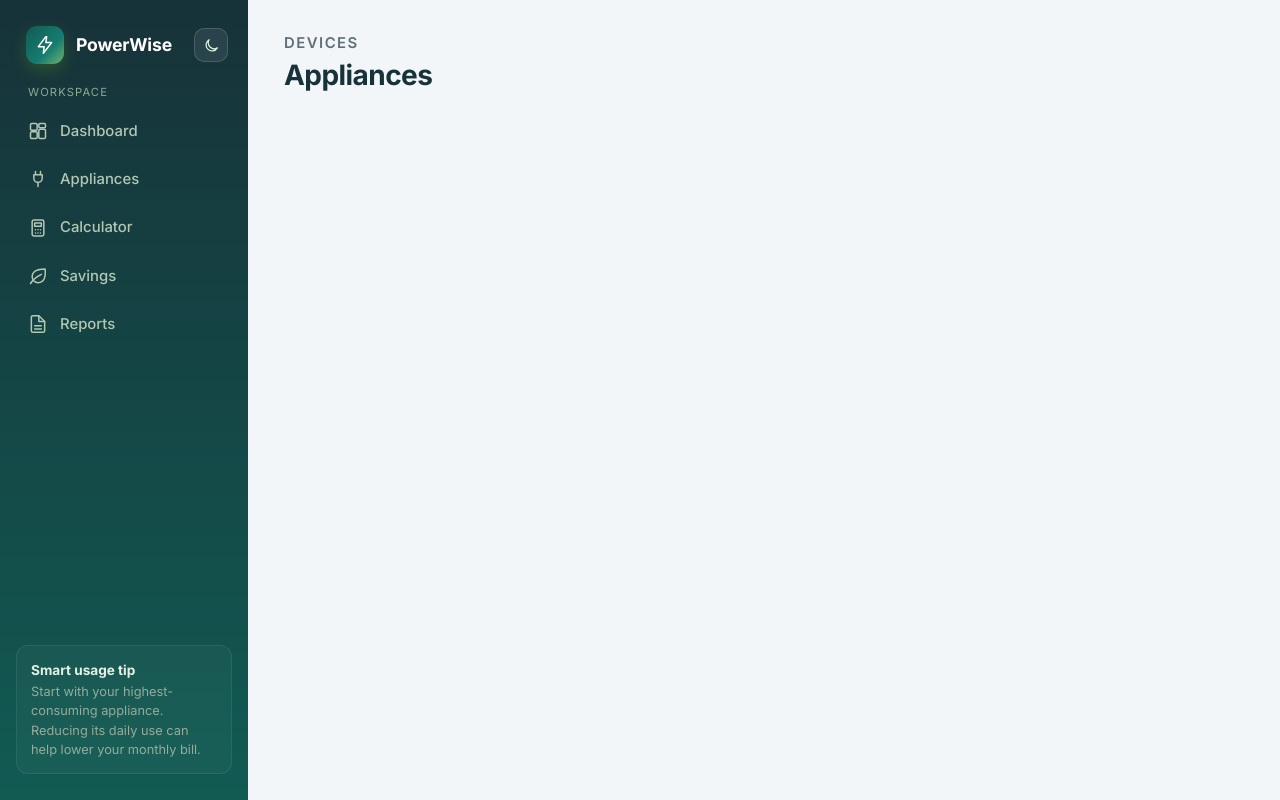
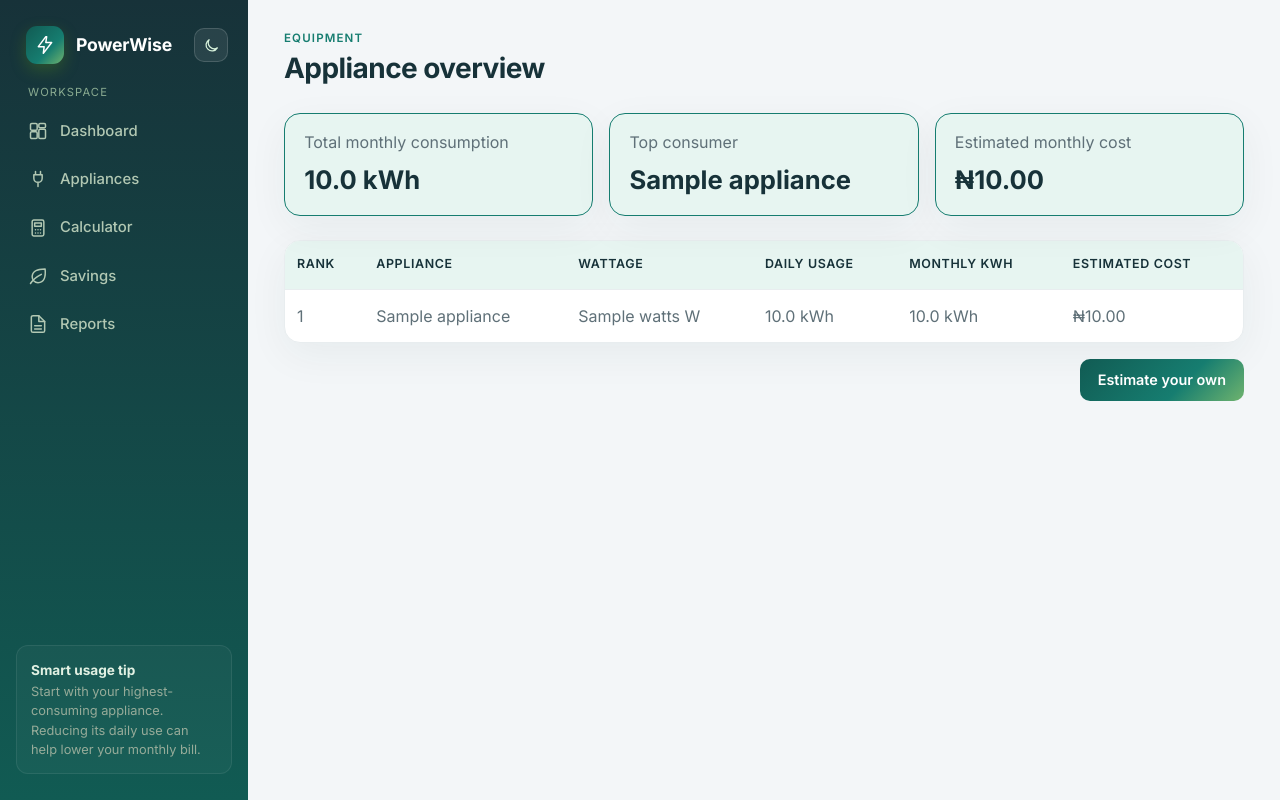
Before and after one commit to SAMMIE00/Powerwise, a Flask app: template Templates/appliances.html in a window 1280 px wide. Run offline with Flask 3, Linux system fonts and the light colour scheme; the template is opened without the code that fills it: most values are stand-ins (such as "Sample title", 1, 10 or a date in 2020).

Commit message:
added some functionality

```diff
--- a/Templates/appliances.html
+++ b/Templates/appliances.html
@@ -1,24 +1,57 @@
-<!DOCTYPE html>
-<html lang="en">
-<head>
-    <meta charset="UTF-8">
-    <meta name="viewport" content="width=device-width, initial-scale=1.0">
-    <title>Document</title>
-</head>
-<body>
-    {% extends "base.html" %}
+{% extends 'base.html' %}
+{% block title %}Powerwise Appliances{% endblock %}
+{% block head %}
+<link rel="stylesheet" href="{{ url_for('static', filename='appliances.css') }}">
+{% endblock %}
+{% block content %}
+<section class="page-header">
+    <div>
+        <p class="eyebrow">Equipment</p>
+        <h1>Appliance overview</h1>
+    </div>
+</section>
 
-{% block title %}Appliances{% endblock %}
+<section class="summary-grid">
+    <div class="summary-card highlight">
+        <span>Total monthly consumption</span>
+        <strong>{{ '%.1f' % (appliances|sum(attribute='monthly_kwh')) }} kWh</strong>
+    </div>
+    <div class="summary-card">
+        <span>Top consumer</span>
+        <strong>{{ appliances[0].name }}</strong>
+    </div>
+    <div class="summary-card">
+        <span>Estimated monthly cost</span>
+        <strong>₦{{ '%.2f' % (appliances|sum(attribute='monthly_cost')) }}</strong>
+    </div>
+</section>
 
-{% block content %}
-  <header class="topbar">
-    <div>
-      <p class="eyebrow-label">Devices</p>
-      <h1>Appliances</h1>
-    </div>
-  </header>
+<section class="panel table-panel">
+    <table>
+        <thead>
+            <tr>
+                <th>Rank</th>
+                <th>Appliance</th>
+                <th>Wattage</th>
+                <th>Daily usage</th>
+                <th>Monthly kWh</th>
+                <th>Estimated cost</th>
+            </tr>
+        </thead>
+        <tbody>
+            {% for appliance in appliances %}
+            <tr>
+                <td>{{ loop.index }}</td>
+                <td>{{ appliance.name }}</td>
+                <td>{{ appliance.watts }} W</td>
+                <td>{{ '%.1f' % appliance.daily_kwh }} kWh</td>
+                <td>{{ '%.1f' % appliance.monthly_kwh }} kWh</td>
+                <td>₦{{ '%.2f' % appliance.monthly_cost }}</td>
+            </tr>
+            {% endfor %}
+        </tbody>
+    </table>
+</section>
 
-  <!-- the rest of this page -->
+<a class="btn estimate-link" href="{{ url_for('calculator') }}">Estimate your own</a>
 {% endblock %}
-</body>
-</html>
--- a/static/appliances.css
+++ b/static/appliances.css
@@ -0,0 +1,108 @@
+.page-header {
+    display: flex;
+    align-items: flex-end;
+    justify-content: space-between;
+    margin-bottom: 1.5rem;
+}
+
+.page-header .eyebrow {
+    color: var(--teal);
+    font-size: 0.72rem;
+    font-weight: 600;
+    letter-spacing: 0.1em;
+    text-transform: uppercase;
+}
+
+.page-header h1 {
+    color: var(--ink);
+    font-size: 1.75rem;
+    font-weight: 700;
+    letter-spacing: -0.02em;
+}
+
+.summary-grid {
+    display: grid;
+    grid-template-columns: repeat(3, minmax(0, 1fr));
+    gap: 1rem;
+    margin-bottom: 1.5rem;
+}
+
+.summary-card {
+    background: var(--teal-pale);
+    border: 1px solid var(--teal);
+    border-radius: var(--radius);
+    padding: 1rem 1.2rem;
+    box-shadow: var(--shadow);
+}
+
+.summary-card span {
+    display: block;
+    color: var(--muted);
+    margin-bottom: 0.4rem;
+}
+
+.summary-card strong {
+    color: var(--ink);
+    font-size: 1.6rem;
+}
+
+.table-panel {
+    background: var(--surface);
+    border: 1px solid var(--line);
+    border-radius: var(--radius);
+    box-shadow: var(--shadow);
+    overflow: hidden;
+}
+
+.table-panel table {
+    width: 100%;
+    border-collapse: collapse;
+}
+
+.table-panel th,
+.table-panel td {
+    padding: 0.9rem 0.75rem;
+    border-bottom: 1px solid var(--line);
+    text-align: left;
+}
+
+.table-panel th {
+    background: var(--surface-2);
+    color: var(--ink);
+    font-size: 0.78rem;
+    font-weight: 600;
+    text-transform: uppercase;
+    letter-spacing: 0.05em;
+}
+
+.table-panel td {
+    color: var(--text-2);
+}
+
+.table-panel tbody tr:last-child td {
+    border-bottom: 0;
+}
+
+.table-panel tbody tr:hover {
+    background: var(--teal-pale);
+}
+
+.estimate-link {
+    display: flex;
+    width: fit-content;
+    margin: 1rem 0 0 auto;
+}
+
+@media (max-width: 760px) {
+    .summary-grid {
+        grid-template-columns: 1fr;
+    }
+
+    .table-panel {
+        overflow-x: auto;
+    }
+
+    .table-panel table {
+        min-width: 680px;
+    }
+}
```
